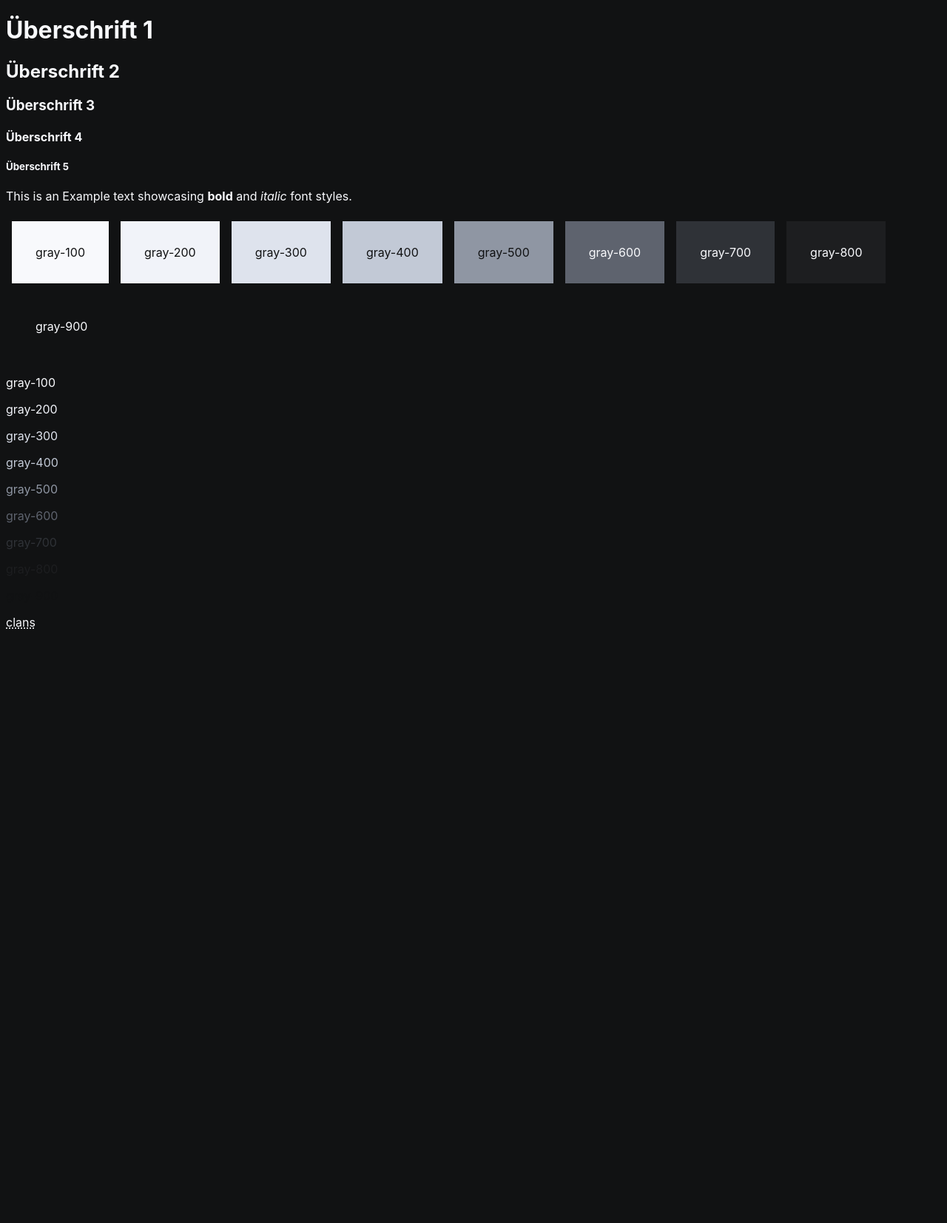
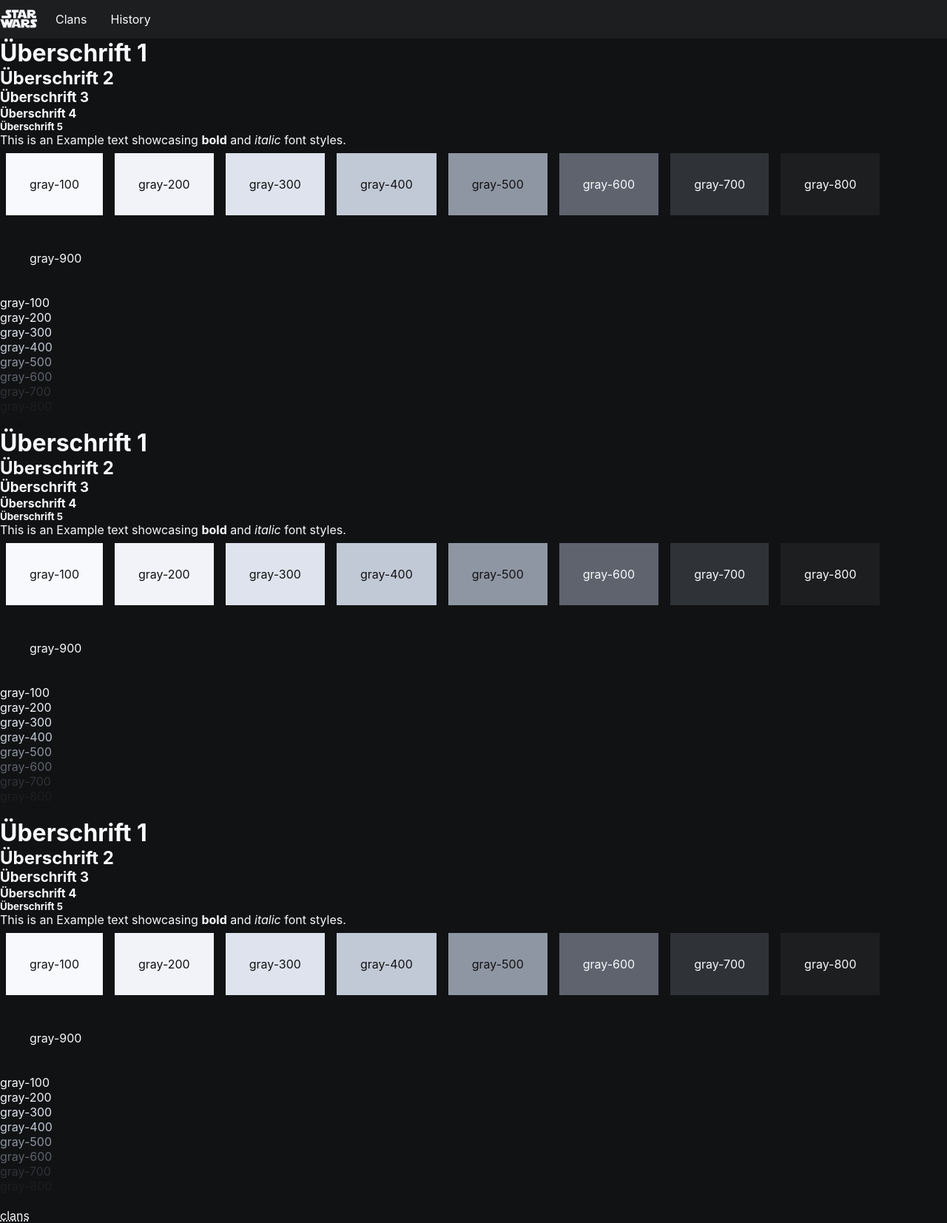
Before and after one commit to xNaCly/mandalore-wiki, a PHP site: page / in a window 1280 px wide. Shown: the whole page at 74% size. Before the commit the page ends 850 px from the top, so only its background shows below. Run offline with PHP 8.4, Linux system fonts and the light colour scheme.

Commit message:
feat(template): added navbar implemented: #1

```diff
--- a/clans.php
+++ b/clans.php
@@ -12,6 +12,9 @@
     ?>
 </head>
 <body>
+    <?php
+    include "./php/templates/navbar.php";
+    ?>
     <h1>Clans</h1>
 </body>
 </html>
--- a/css/style.css
+++ b/css/style.css
@@ -8,7 +8,13 @@
 	--color-gray-700: #2f3237;
 	--color-gray-800: #1d1e20;
 	--color-gray-900: #111213;
-	--color-accent: yellow;
+	--color-accent: white;
+}
+
+*{
+	margin: 0;
+	padding: 0;
+	box-sizing: border-box;
 }
 
 body {
@@ -86,6 +92,30 @@ a{
 .ft-bold {
 	font-weight: bold;
 }
+nav#navbar{
+	display: flex;
+	align-items: center;
+	background-color: var(--color-gray-800);
+	padding: 0.5rem;
+	margin: 0;
+	position: sticky;
+	top: 0;
+	/*box-shadow: 0 0 1em var(--color-accent);*/
+	user-select: none;
+    -webkit-user-drag: none;
+}
+nav#navbar * {
+	margin-right: 1rem;
+}
+.nav-links {
+	text-decoration: none;
+	border-radius: 0.25rem;
+	padding: 0.5rem;
+}
+nav#navbar *:hover {
+	text-shadow: 0 0 1em var(--color-accent);
+	background-color: var(--color-gray-700);
+}
 .container {
 	padding: 2rem;
 	padding-top: 1rem;
@@ -101,3 +131,6 @@ a{
 	font-size: 5rem;
 	font-family: "Starjedi";
 }
+.starwars-font{
+	font-family: "Starjedi";
+}
--- a/index.php
+++ b/index.php
@@ -13,6 +13,9 @@
 </head>
 <body>
   <?php
+    include "./php/templates/navbar.php";
+    include "./php/style-showcase.php";
+    include "./php/style-showcase.php";
     include "./php/style-showcase.php";
   ?>
   <a href="./clans.php">clans</a>
--- /dev/null
+++ b/php/templates/navbar.php
@@ -0,0 +1,5 @@
+<nav id="navbar">
+    <a class="starwars-font" href="/">@</span>
+    <a class="nav-links" href="/clans">Clans</a>
+    <a class="nav-links" href="/history">History</a>
+</nav>
--- a/php/util/notfound.php
+++ b/php/util/notfound.php
@@ -12,6 +12,9 @@
     <link rel="stylesheet" href="../../css/fonts.css" type="text/css">
 </head>
 <body>
+    <?php
+    include "../templates/navbar.php"
+    ?>
     <div class="container container-flex">
         <h1 class="error-heading">* 404</h1>
         <h3>Ooops, you've hyperjumped too far into the unknown regions.</h3>
```
Also changed, not shown: .htaccess.
